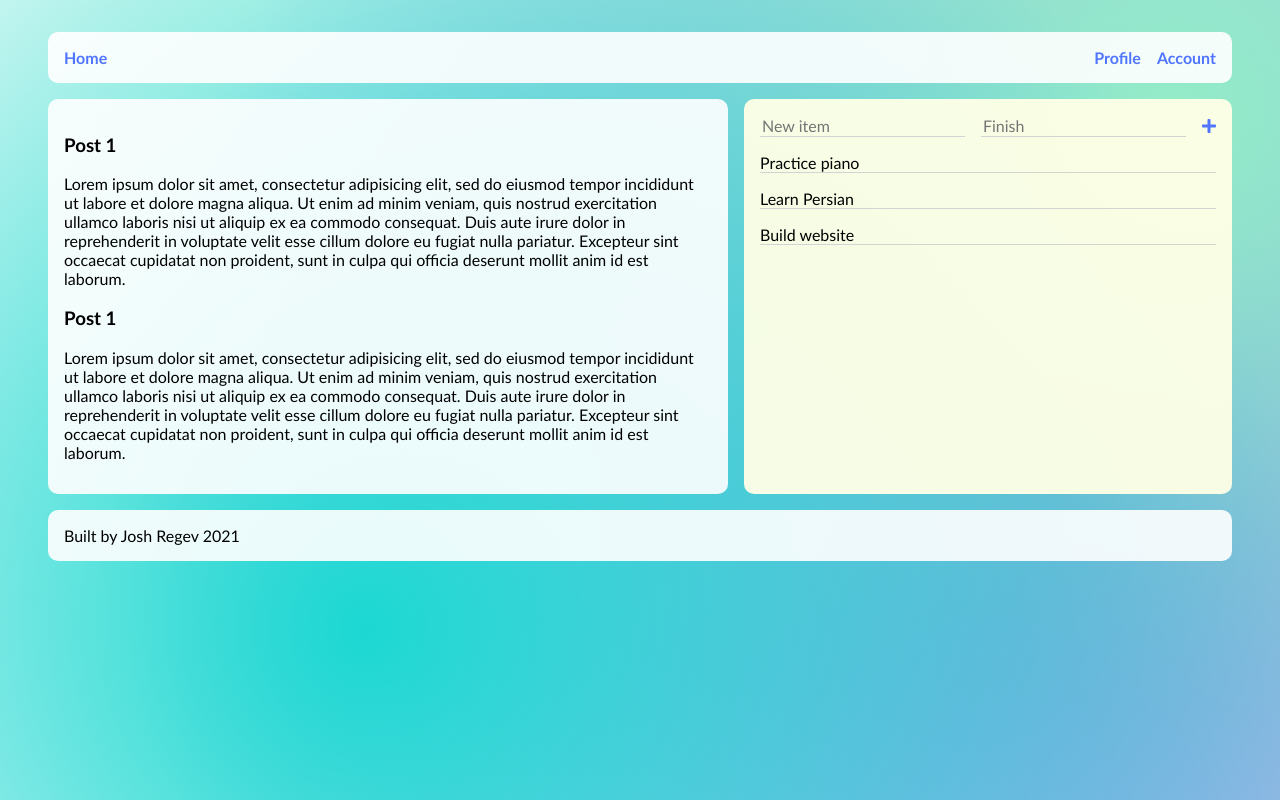
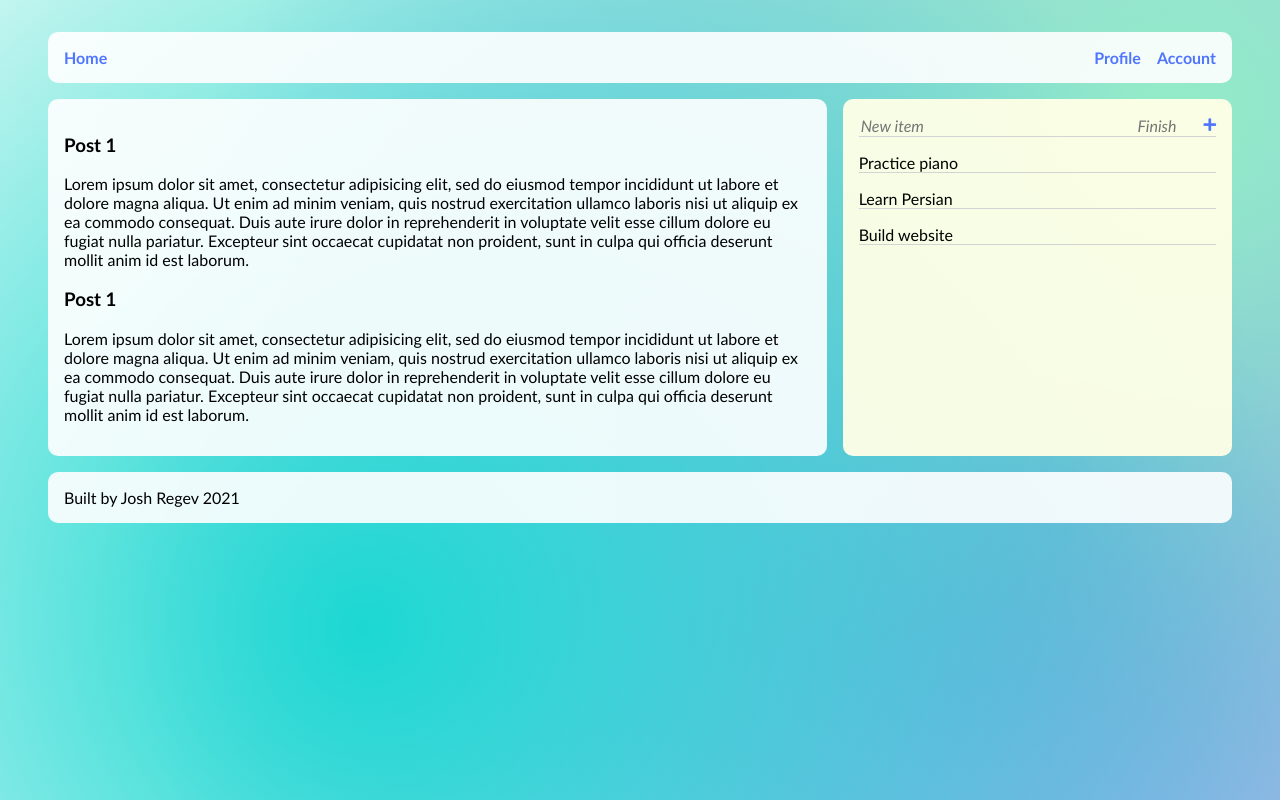
Before and after one commit to jsrgev/finalproject, a React (Create React App) app: page / in a window 1280 px wide. Built offline with nearby package versions, Linux system fonts and the light colour scheme.

Commit message:
tweaked task input style a little bit

```diff
--- a/src/App.css
+++ b/src/App.css
@@ -1,6 +1,6 @@
 :root {
   --blue: #5075ff;
-  --transparentwhite: #ffffffe6;
+  --transparentwhite: #ffffffe6 ;
 }
 
 
@@ -109,21 +109,27 @@ nav a {
 
 #taskInput {
   display: grid;
-  grid-template-columns: 2fr 1fr max-content;
+  grid-template-columns: 1fr max-content max-content;
   gap: 1rem;
+  border-bottom: 1px solid lightgray;
 }
 
 #taskInput i {
   position: relative;
   top: 3px;
   color: var(--blue);
+  font-size: .9em;
 }
 
 #taskInput input {
   outline: none;
   border: none;
-  border-bottom: 1px solid lightgray;
   background-color: inherit;
+  font-style: italic;
+}
+
+#taskInput .inputTaskFinish {
+  width: 3rem;
 }
 
 /*.task {
--- a/src/components/TaskInput.jsx
+++ b/src/components/TaskInput.jsx
@@ -4,8 +4,8 @@ class TaskInput extends React.Component {
 	render () {
 		return (
 			<div id="taskInput">
-				<input placeholder="New item" />
-				<input placeholder="Finish" />
+				<input placeholder="New item" className="inputTaskName" />
+				<input placeholder="Finish" className="inputTaskFinish" />
 				<i className="fas fa-plus"></i>
 			</div>
 		)
```
